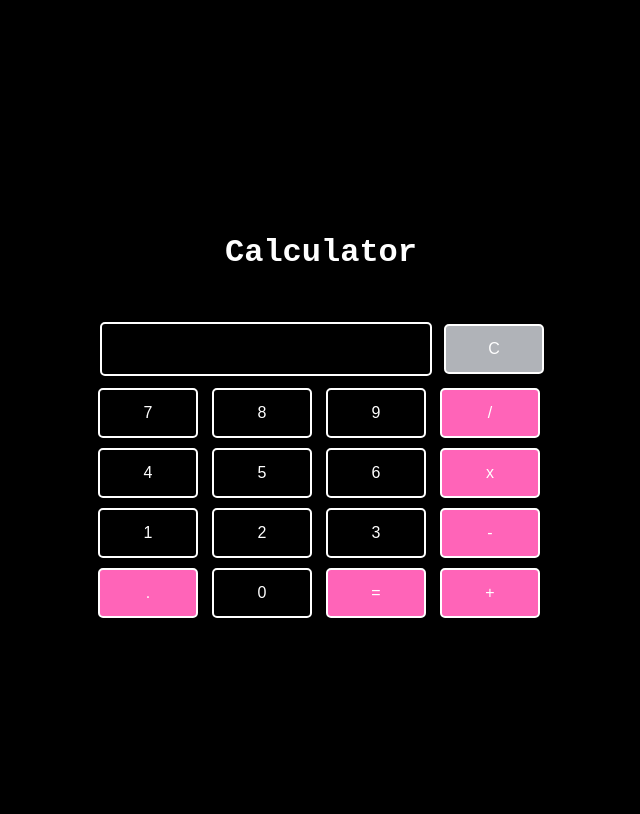
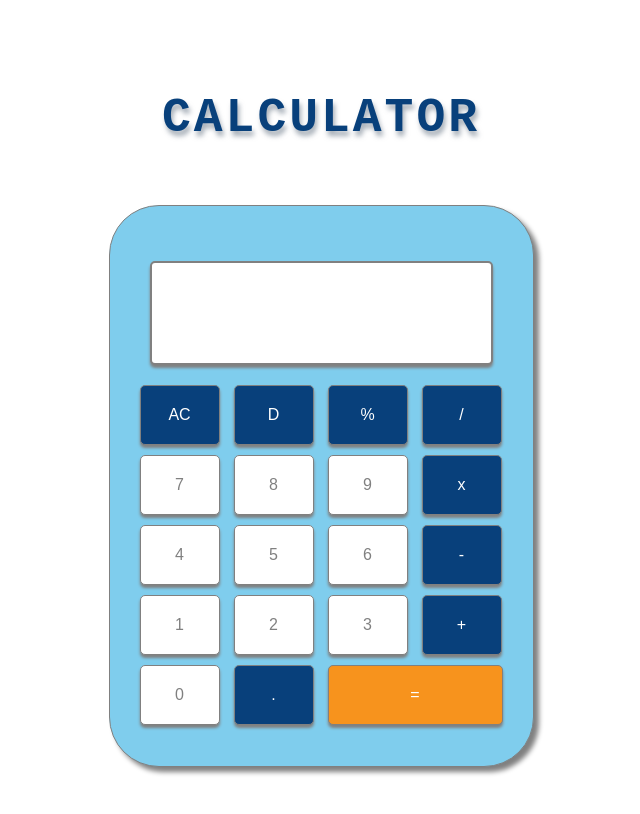
Before and after one commit to miarothman/calculator, a plain HTML site: page index.html in a window 1280 px wide. Shown: the whole page, without its empty margins (327-967 px from the left). Drawn offline with Linux system fonts and the light colour scheme.

Commit message:
Change calculator color scheme and layount. Also, add delete and percent button

```diff
--- a/index.html
+++ b/index.html
@@ -8,7 +8,7 @@
     <link rel="stylesheet" href="style.css">
 </head>
 <body>
-    <h1>Calculator</h1>
+    <h1 id="title">Calculator</h1>
 
     <div class="calculator">
         <div class="first-row">
@@ -16,31 +16,36 @@
             <div class="previous"></div>
             <div class="current"></div>
             </div>
-            <button class="clear">C</button>
+
+        </div>
+        <div class="other-rows">
+            <button class="clear">AC</button>
+            <button class="delete">D</button>
+            <button class="percent">%</button>
+            <button class="operator">/</button>
         </div>
         <div class="other-rows">
             <button class="number">7</button>
             <button class="number">8</button>
             <button class="number">9</button>
-            <button class="operator">/</button>
+            <button class="operator">x</button>
         </div>
         <div class="other-rows">
             <button class="number">4</button>
             <button class="number">5</button>
             <button class="number">6</button>
-            <button class="operator">x</button>
+            <button class="operator">-</button>
         </div>
         <div class="other-rows">
             <button class="number">1</button>
             <button class="number">2</button>
             <button class="number">3</button>
-            <button class="operator">-</button>
+            <button class="operator">+</button>
         </div>
         <div class="other-rows">
+            <button class="number">0</button>
             <button class="decimal">.</button>
-            <button class="number">0</button>
             <button class="equal">=</button>
-            <button class="operator">+</button>
         </div>
     </div>
 </body>
--- a/style.css
+++ b/style.css
@@ -1,40 +1,53 @@
 body {
-    color: #fff;
+    color: #000;
     display: flex;
     justify-content: center;
     align-items: center;
     flex-direction: column;
     width: 100vw;
     height: 100vh;
-    background-color: #000;
+    background-color: #fff;
 }
 
-h1 {
+#title {
     font-family: 'Courier New', Courier, monospace;
-    font-size: 2rem;
-    line-height: 5rem;
+    font-size: 3rem;
+    margin-bottom: 50px;
+    padding: 10px 10px;
+    border-radius: 5px;
+    color: #08407B;
+    text-transform: uppercase;
+    letter-spacing: 3px;
+    text-shadow: 2px 5px 5px rgba(108, 122, 137,0.6);
 }
 
 .calculator {
-    border: 1px solid #000;
+    padding: 40px 25px 50px 25px;
+    border: 1px solid grey;
+    border-radius: 50px;
+    width: auto;
+    height: 470px;
+    box-shadow: 5px 5px 5px grey;
+    background-color: #7FCDED;
 }
 
 button {
-    width: 100px;
-    height: 50px;
+    width: 80px;
+    height: 60px;
     margin: 5px;
-    border: 2px solid #fff;
     border-radius: 5px;
-    background-color: #000;
+    background-color: #fff;
     font-size: 1rem;
-    color: #fff;
+    color: grey;
+    border: 1px solid grey;
     transition-duration: 0.4s;
+    box-shadow: 0px 3px 3px grey;
 }
 
 button:hover {
-    background-color: #fff;
-    color: #000;
-    border: 2px solid #fff;
+    background-color: grey;
+    color: #fff;
+    border: 1px solid #fff;
 }
 
 .first-row {
@@ -50,30 +63,35 @@ button:hover {
     align-items: flex-end;
     flex-direction: column;
     font-family: 'Courier New', Courier, monospace;
-    margin: 7px;
+    margin: 15px;
     padding-right: 5px;
     padding-left: 5px;
     border-radius: 5px;
-    border: 2px solid #fff;
-    width: 318px;
-    height: 50px;
-    color: #fff;
+    border: 2px solid grey;
+    width: 100%;
+    height: 100px;
+    color: #000;
+    background-color: #fff;
+    box-shadow: 0px 3px 3px grey;
 }
 
 .previous {
-    color: #fff;
-    font-size: 15px;
+    color: #000;
+    font-size: 25px;
 }
 
 .current {
-    color: #fff;
-    font-size: 25px;
+    color: #000;
+    font-size: 35px;
 }
 
-.operator, .decimal, .equal {
-    background-color: #ff64b8;
+.equal {
+    color: #fff;
+    width: 175px;
+    background-color: #F7931D;
 }
 
-.clear {
-    background-color: #b0b3b8;
+.operator, .decimal, .clear, .delete, .percent {
+    background-color: #08407B;
+    color: #fff;
 }
```
